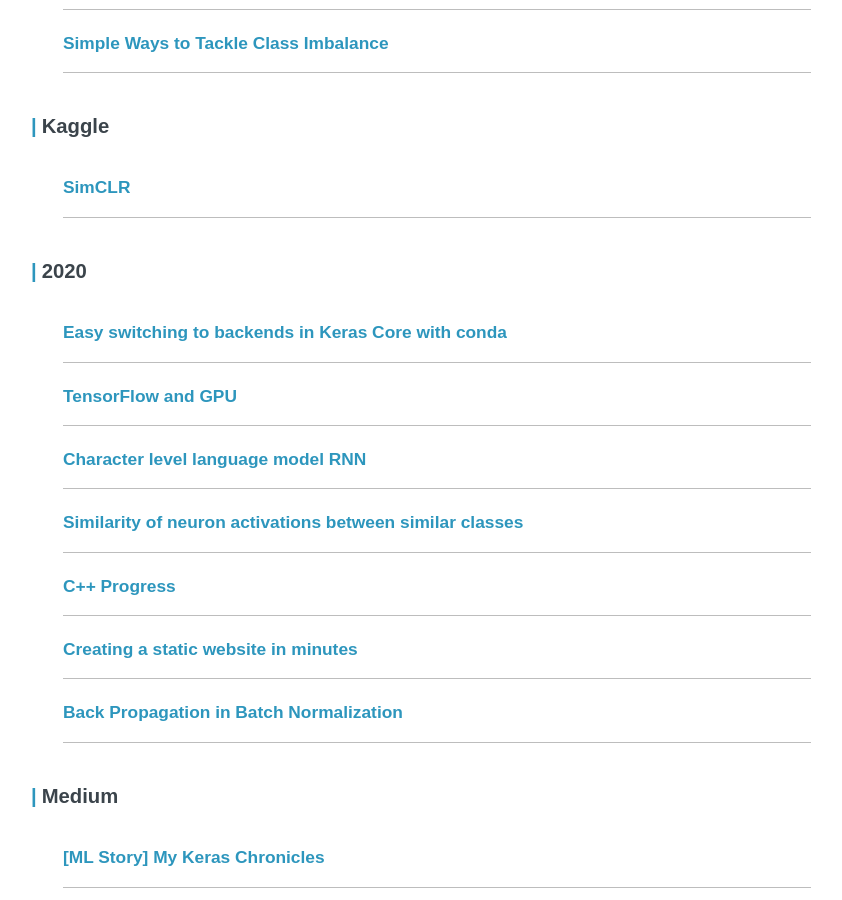
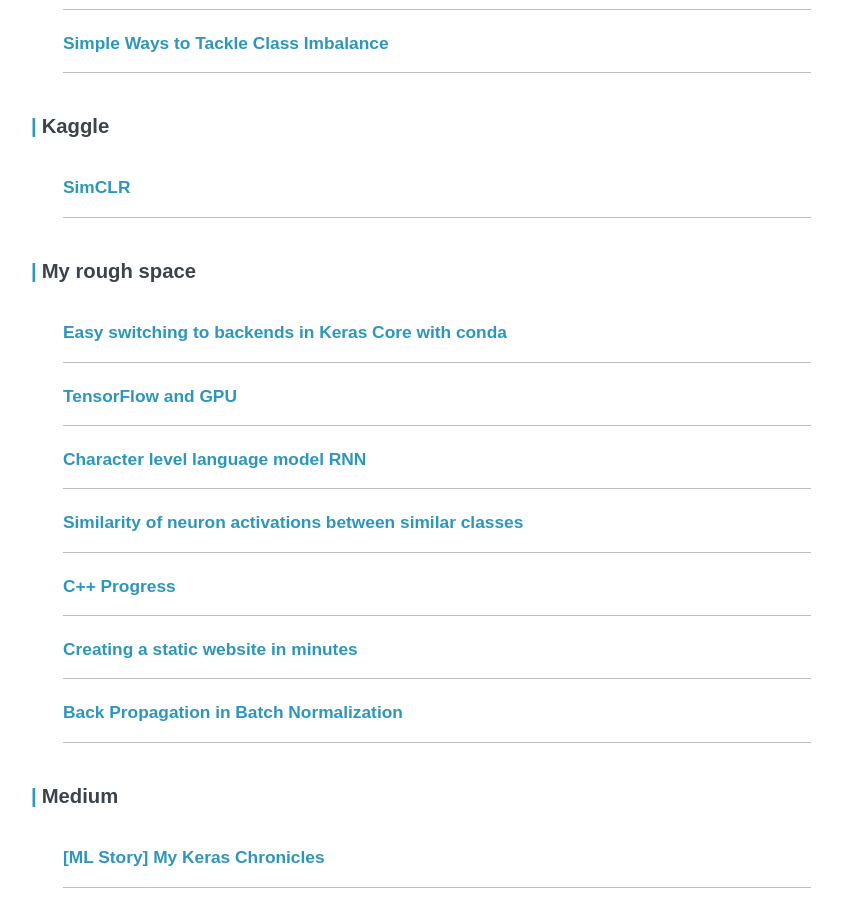
Before and after one commit to ariG23498/ariG23498.github.io, a Jekyll site: the page built from blogs.md, in a window 1280 px wide and 900 px high, scrolled down 3797 px. Shown: the whole window, without its empty margins (219-1061 px from the left). Built offline with Jekyll 4.4.1, drawn with Linux system fonts in a browser that asks for light colours.

Commit message:
chore: rename the bp title

```diff
--- a/blogs.md
+++ b/blogs.md
@@ -175,7 +175,8 @@ permalink: /posts
             <article class="archive-item">
                 <a class="archive-item-link" href="https://www.kaggle.com/aritrag/simclr" target="_blank" rel="noopener noreferrer">SimCLR</a>
             </article>
-        <h3>2020</h3>
+
+        <h3>My rough space</h3>
             {% for post in site.posts %}
             <article class="archive-item">
                 <a class="archive-item-link" href="{{ post.url }}" target="_blank" rel="noopener noreferrer">{{ post.title }}</a>
```
